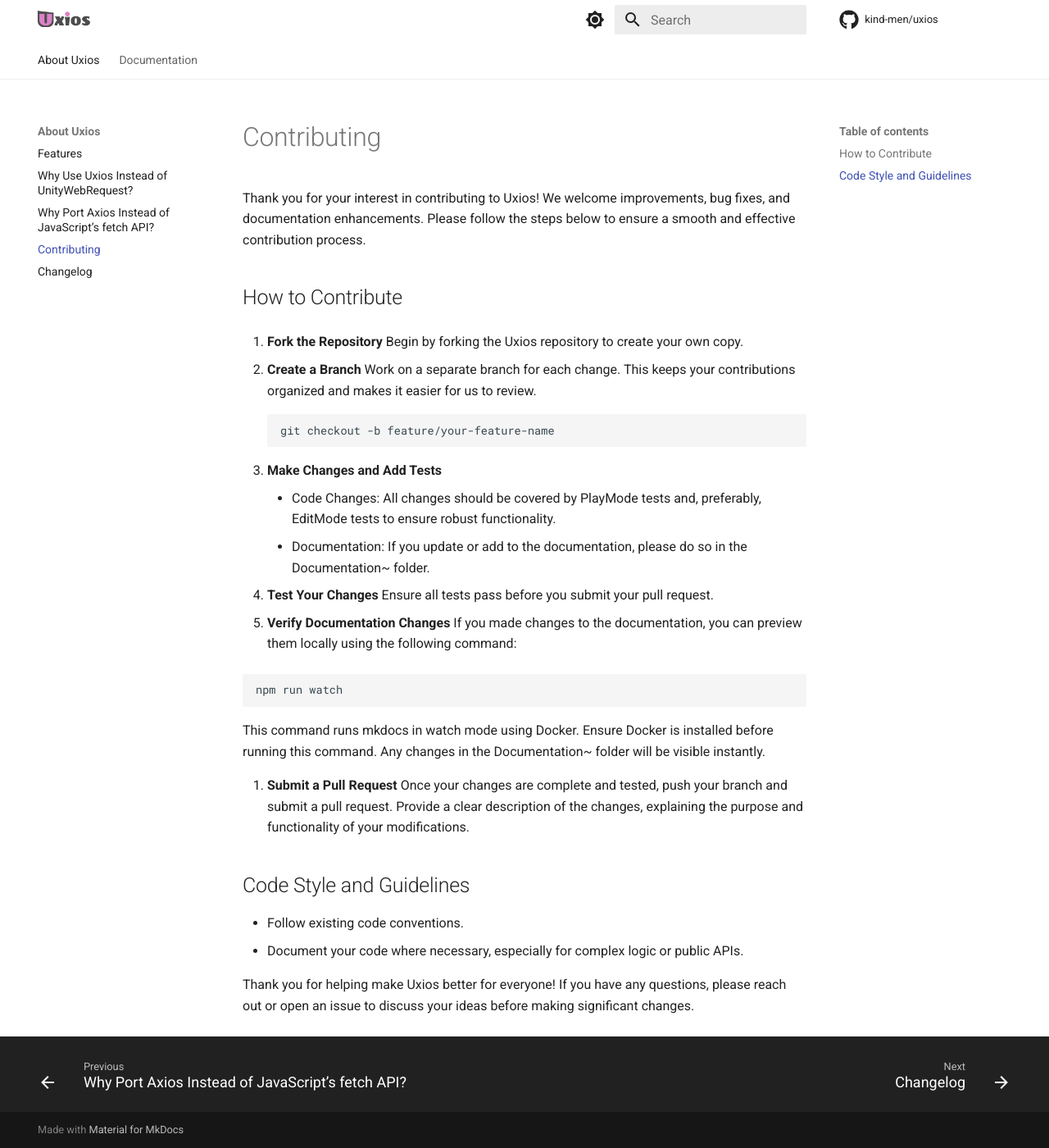
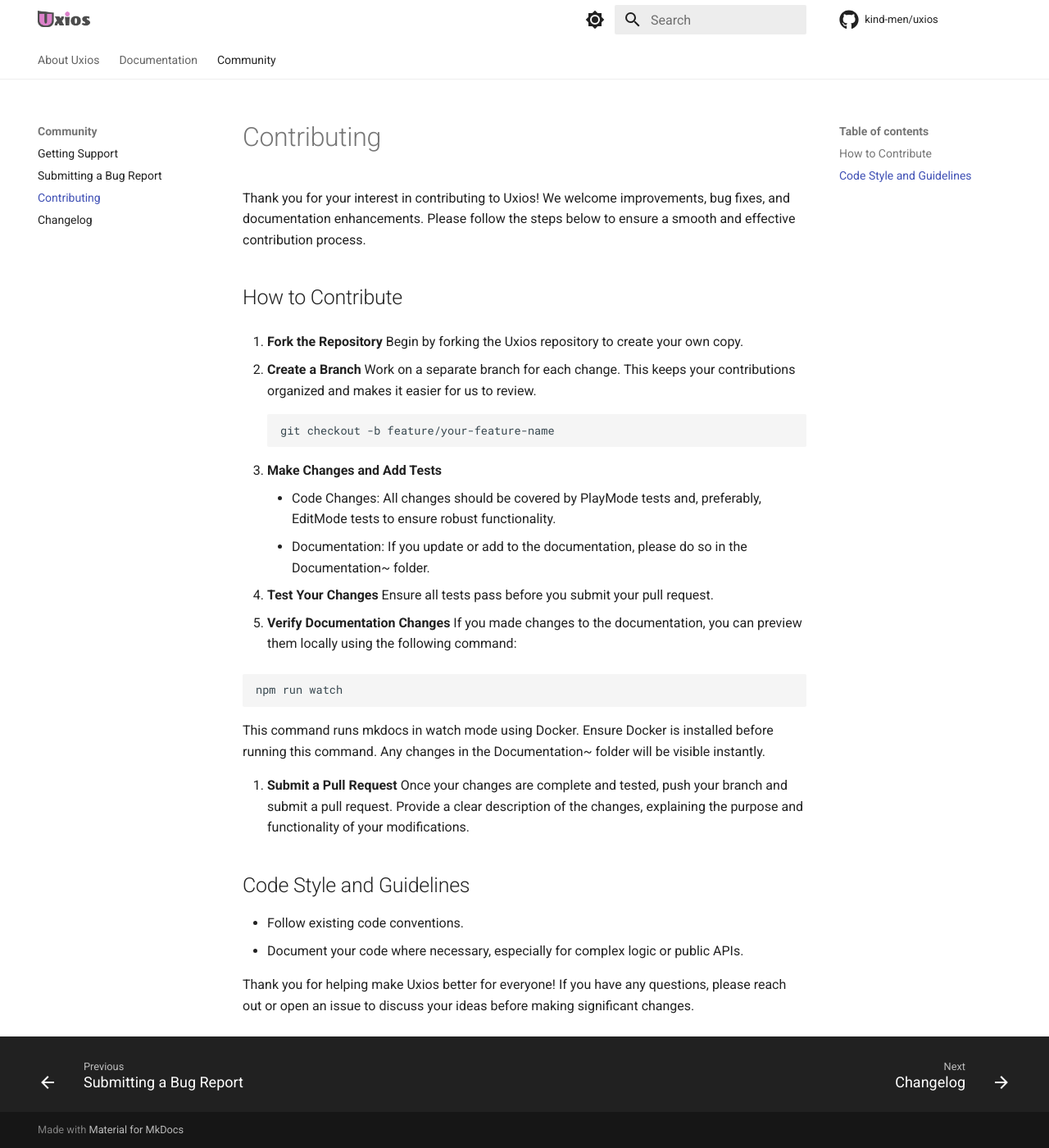
Before and after one commit to kind-men/uxios, an MkDocs documentation site: the page built from Documentation~/contributing.md, in a window 1280 px wide and 1400 px high. Shown: the whole window at 82% size. Built offline with MkDocs 1.6.1 and Material for MkDocs 9.7.7, drawn with Linux system fonts in a browser that asks for light colours; comment, search, counter and statistics services are not loaded; some of the changed lines change nothing that is shown.

Commit message:
Add a community section for getting support, issuing bug reports, contributing guide and changelog

```diff
--- /dev/null
+++ b/Documentation~/getting-support.md
@@ -0,0 +1,39 @@
+# Getting Support
+
+Thank you for using Uxios! We’re excited to support your journey with the library and have set
+up [GitHub Discussions](https://github.com/kind-men/uxios/discussions) as a place for questions, feedback, and community
+interaction. Here’s how to make the most of the support options available.
+
+---
+
+### Where to Go for Help
+
+Our GitHub Discussions section is open for:
+
+- **Questions and How-To**: Post questions about integrating or using Uxios in your Unity project.
+- **Feature Requests**: Suggest new features or share ideas for improvement.
+- **Show and Tell**: Share your projects! We’d love to know how Uxios is making your development process easier.
+- **Open Discussions**: Join broader conversations, explore best practices, and interact with the Uxios community.
+
+### Using GitHub Issues for Bug Reports Only
+
+To streamline our support efforts, please use **GitHub Issues** exclusively for bug reports. This separation helps the
+maintainer focus on bug fixes without sifting through general discussions. You can refer to
+our [Submitting a Bug Report](reporting-bugs.md) page for more details on reporting bugs.
+
+### Why Use Discussions?
+
+Our GitHub Discussions create a central place for all Uxios-related topics, allowing everyone to:
+
+- Learn from community discussions.
+- Collaborate on features and improvements.
+- Showcase unique projects and creative uses of Uxios.
+
+### Getting Started
+
+- Visit the [GitHub Discussions page](https://github.com/kind-men/uxios/discussions).
+- Browse or search for similar questions or topics.
+- Start a new discussion if your topic isn’t covered.
+
+Thank you for helping us build a collaborative Uxios community! We’re excited to see the conversations and projects that
+emerge.
--- /dev/null
+++ b/Documentation~/reporting-bugs.md
@@ -0,0 +1,43 @@
+# Submitting a Bug Report
+
+Thank you for helping improve Uxios! By reporting bugs, you help ensure a smoother experience for all users. Here’s how
+to create an effective bug report:
+
+## Where to Report
+
+All bug reports should be submitted through the [GitHub issue tracker](https://github.com/kind-men/uxios/issues).
+
+## Important Information to Include
+
+1. **Version Information**
+   Specify the Uxios version where the issue occurred. Bugs may be fixed in newer versions, so if possible, upgrade to
+   the latest version and see if the issue persists. Mention the version number clearly.
+
+2. **Detailed Reproduction Steps**
+   Include clear, step-by-step instructions for reproducing the issue. Reproducibility is essential for us to understand
+   and troubleshoot the problem effectively. Reports lacking reproduction steps may not be addressed, as this
+   information is crucial for identifying the root cause.
+
+3. **Expected and Actual Behavior**
+   Describe what you expected to happen versus what actually happened. This helps clarify the issue and makes it easier
+   to track down.
+
+4. **Environment Details**
+   Include information about your development and production environment—such as Unity version, platform (e.g., WebGL,
+   Android, etc.), and any relevant configuration settings.
+
+## Why Detailed Reports Matter
+
+Uxios is an open-source project with limited maintenance time. Precise and thorough reports help us manage issues
+efficiently and make the most of available resources. When reports include all necessary details, it significantly
+reduces time spent on troubleshooting and leads to faster resolutions.
+
+## What to Expect
+
+Once you submit a detailed report:
+
+- We’ll review the issue and confirm reproducibility.
+- If necessary, we may request additional information or clarification.
+- Accepted reports will be addressed based on priority and resources.
+
+Thank you for helping make Uxios a better tool for the community!
--- a/mkdocs.yml
+++ b/mkdocs.yml
@@ -3,32 +3,36 @@
     - 'features.md'
     - 'why-use-uxios-instead-of-unitywebrequest.md'
     - 'why-axios.md'
-    - 'contributing.md'
-    - 'changelog.md'
   - 'Documentation':
     - 'getting-started.md'
     - 'Guides':
-        - "guides/index.md"
-        - 'guides/fetching-pokemon.md'
-        - 'guides/fetching-pokemon-using-get.md'
-        - 'guides/fetching-untyped-json-responses.md'
-        - 'guides/uri-templates.md'
-        - 'guides/cancellation.md'
-        - 'guides/logging-to-the-console.md'
-        - 'guides/building-an-automatic-loader.md'
+      - "guides/index.md"
+      - 'guides/fetching-pokemon.md'
+      - 'guides/fetching-pokemon-using-get.md'
+      - 'guides/fetching-untyped-json-responses.md'
+      - 'guides/uri-templates.md'
+      - 'guides/cancellation.md'
+      - 'guides/logging-to-the-console.md'
+      - 'guides/building-an-automatic-loader.md'
     - 'Bytesized':
       - "guides/bytesized/index.md"
       - "Resource":
-          - "guides/bytesized/resource/fetching.md"
-          - "guides/bytesized/resource/authentication.md"
+        - "guides/bytesized/resource/fetching.md"
+        - "guides/bytesized/resource/authentication.md"
     - 'Explanation':
-        - 'explanation/promises.md'
-        - 'explanation/interceptors.md'
+      - 'explanation/promises.md'
+      - 'explanation/interceptors.md'
     - 'Reference':
-        - 'reference/config.md'
-        - 'reference/request.md'
-        - 'reference/response.md'
-        - 'reference/error.md'
+      - 'reference/config.md'
+      - 'reference/request.md'
+      - 'reference/response.md'
+      - 'reference/error.md'
+  - 'Community':
+    - 'getting-support.md'
+    - 'reporting-bugs.md'
+    - 'contributing.md'
+    - 'changelog.md'
+
 
 # Includes, starting with an underscore - https://www.mkdocs.org/user-guide/configuration/#not_in_nav
 not_in_nav: |
```
